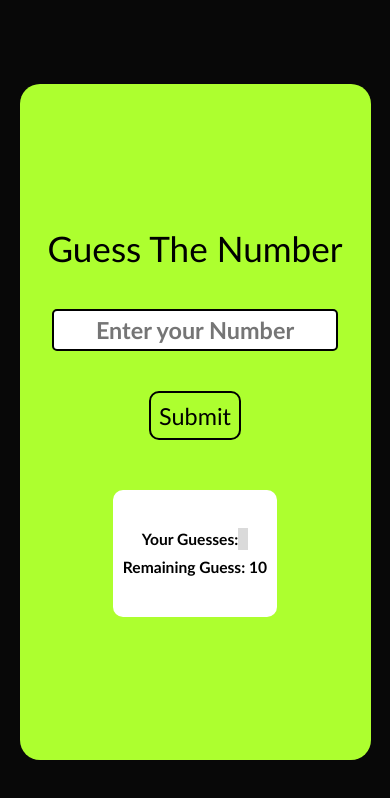
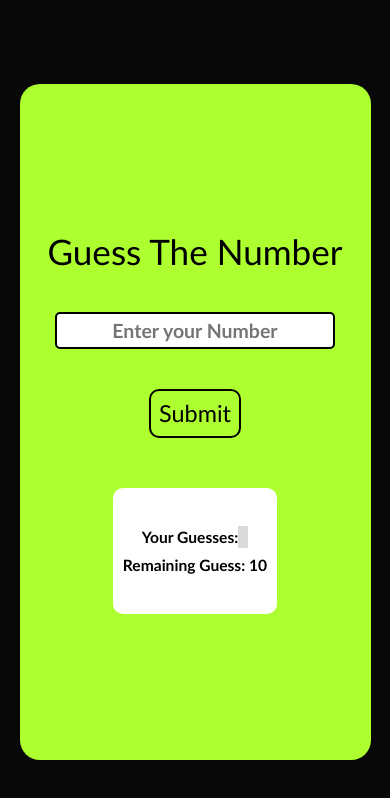
Before and after one commit to Gopesh018/guess.the.number, a plain HTML site: page index.html in a window 390 px wide. Drawn offline with Linux system fonts and the light colour scheme.

Commit message:
Update style.css

```diff
--- a/style.css
+++ b/style.css
@@ -111,7 +111,8 @@ p {
 
 @media (max-width:500px) {
     form #guessinput {
-        font-size: 6vw;
+        font-size: 5vw;
+        width: 90%;
     }
     form input[type = button] {
         font-size: 6vw;
```
